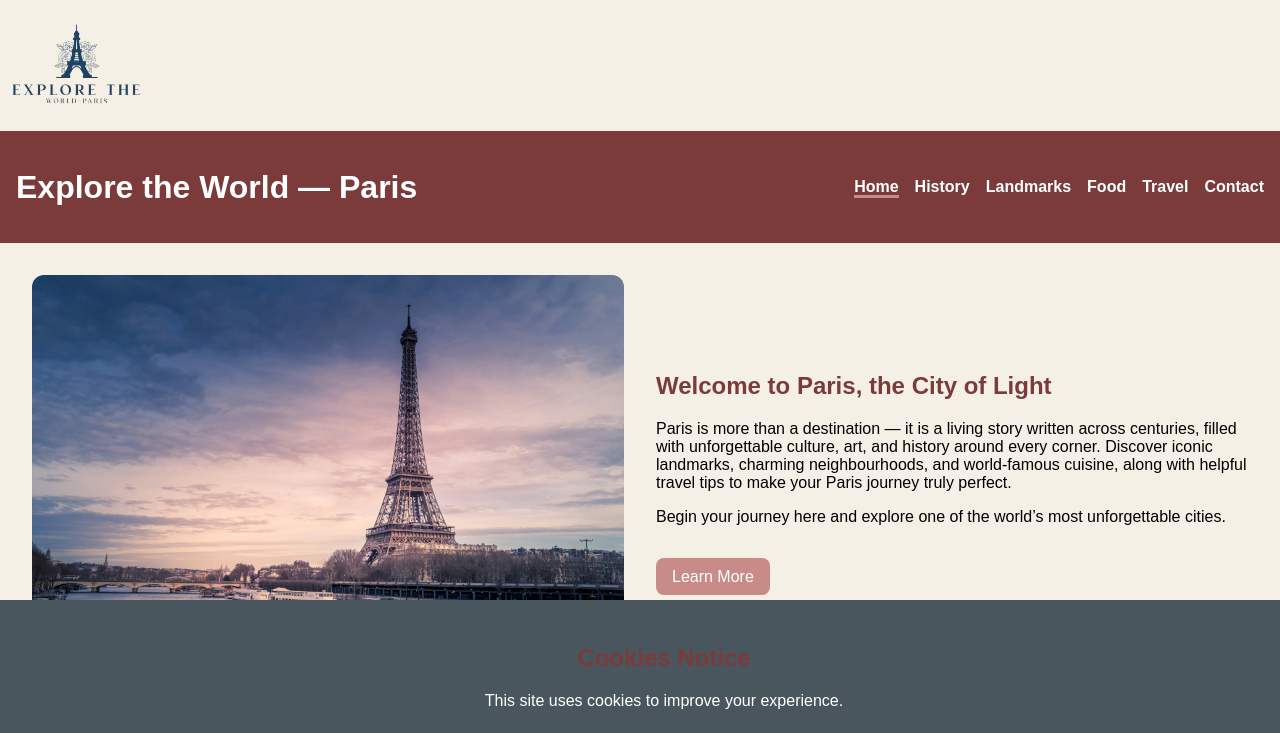
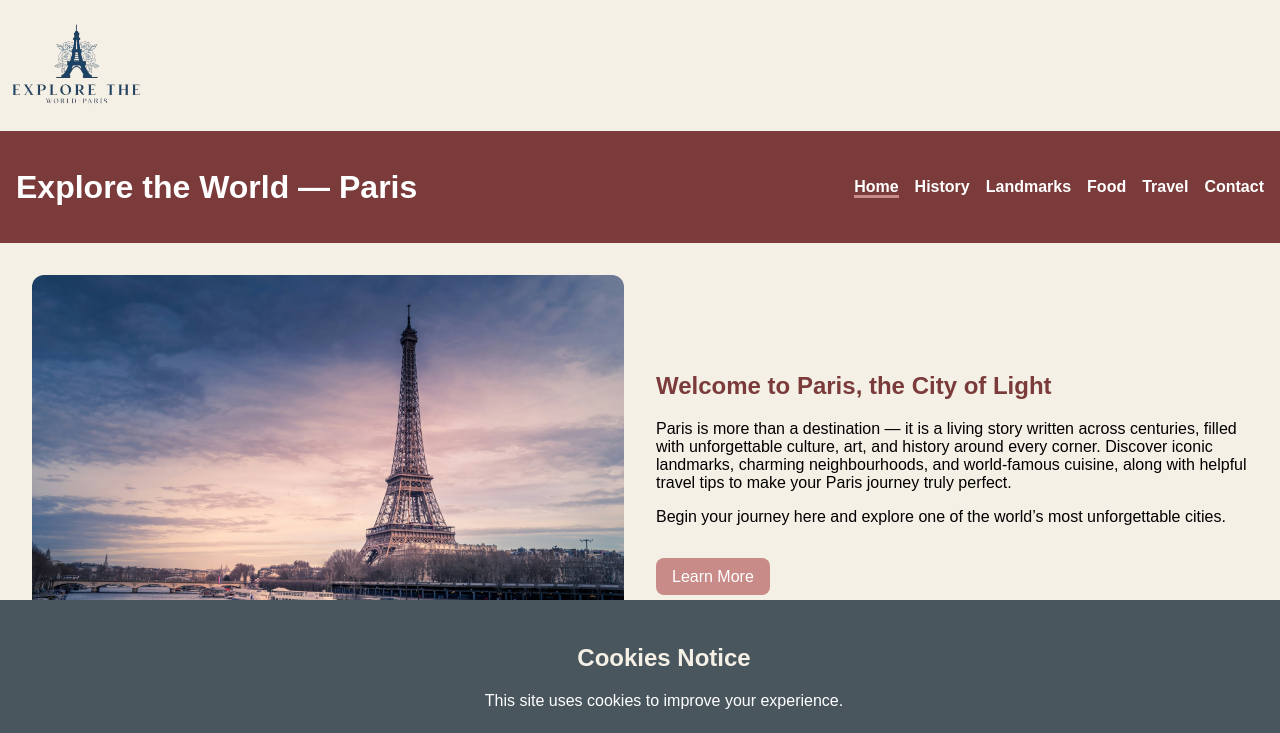
Before and after one commit to 750947Student/Explore-the-world_Paris-project, a plain HTML site: page index.html in a window 1280 px wide. Shown: the top 733 px of the page. Drawn offline with Linux system fonts and the light colour scheme.

Commit message:
Welcome to my first Website  project, First Semester Year1 Portfolio.

```diff
--- a/css/style.css
+++ b/css/style.css
@@ -200,9 +200,12 @@ textarea {
   color: white;
   padding: 1.5rem;
   text-align: center;
- z-index: 9999;
+  z-index: 9999;
+  display: none;
+}
 
-  display: none; /* Hidden until JS shows it */
+.cookie-banner h2 {
+  color: #f5f0e6
 }
 
 /* ✅ Responsive Layout */
```
Also changed, not shown: history.html (+0 -2 lines).
